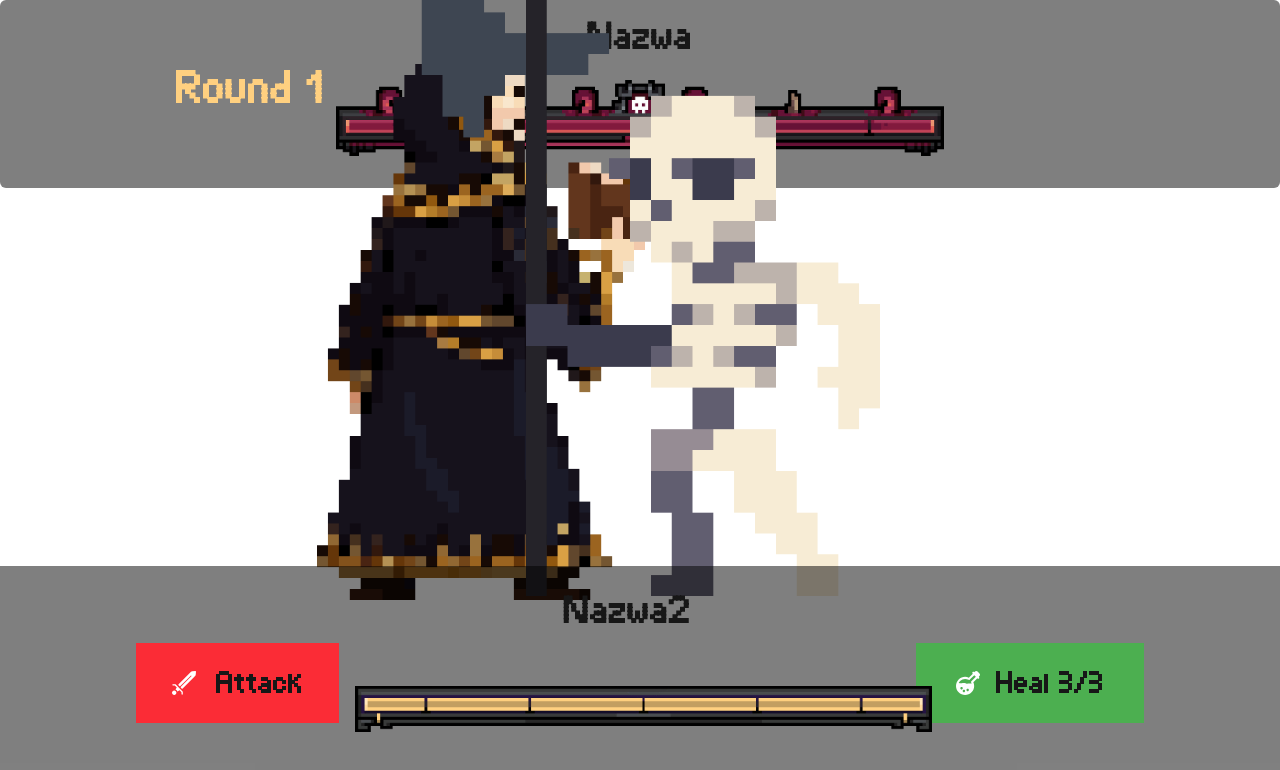
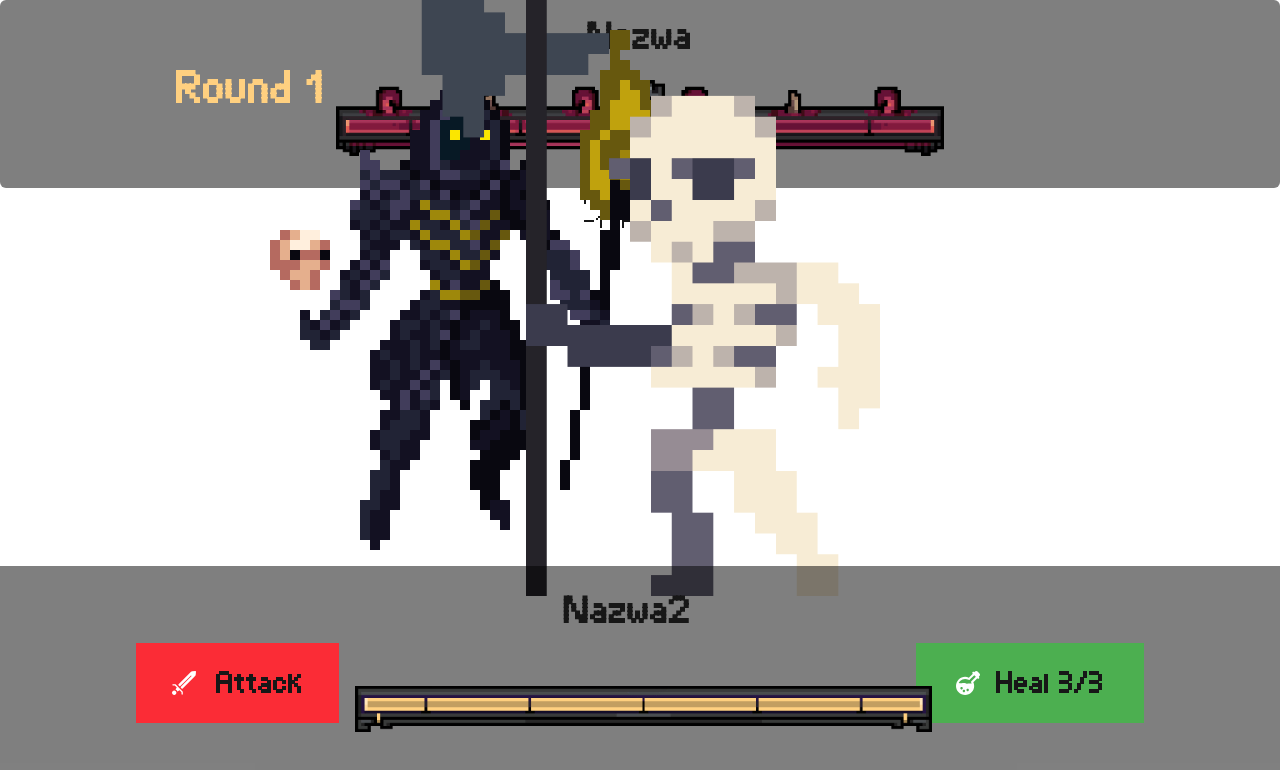
Before and after one commit to WarMagic-Entertainment/WarMagic, a Next.js app in the folder warmagic/: page /game in a window 1280 px wide. Shown: the top 770 px of the page. Built offline with nearby package versions, Linux system fonts and the light colour scheme.

Commit message:
Improved sprites

```diff
--- a/warmagic/src/app/game/page.tsx
+++ b/warmagic/src/app/game/page.tsx
@@ -19,9 +19,6 @@ export default function GamePage() {
   useEffect(() => {
   localStorage.setItem("potionCounter", potionCounter.toString());
 }, [potionCounter]);
-
-
-
 
 
 
@@ -122,7 +119,7 @@ export default function GamePage() {
   if (playerState === "alive") {
     return (
       <Image
-        src={`/assets/player/player1/player_ready.gif`}
+        src={`/assets/player/player2/player_idle.gif`}
         alt="player"
         width={700}
         height={700}
@@ -135,7 +132,7 @@ export default function GamePage() {
   if (playerState === "deadAnim") {
     return (
       <video
-        src="/assets/player/player1/gelorbi_dead.mp4"
+        src="/assets/player/player2/player_dead.mp4"
         autoPlay
         muted
         playsInline
@@ -149,7 +146,7 @@ export default function GamePage() {
   if (playerState === "dead") {
     return (
       <Image
-        src="/assets/player/player1/gelorbi_dead.png"
+        src="/assets/player/player2/player_dead.png"
         alt="player-dead"
         width={700}
         height={700}
@@ -175,7 +172,7 @@ export default function GamePage() {
 
 
 
-
+  // Losowe tło
 
 useEffect(() => {
     const backgrounds = [
@@ -245,7 +242,7 @@ useEffect(() => {
           </div>
         </div>
 
-  {/*--------- Do testowania layerów --------*/}
+  {/* --------- Do testowania layerów -------- */}
 
         <button
           onClick={() => {
@@ -266,7 +263,7 @@ useEffect(() => {
           -1 HP Player
         </button>
 
-  {/* --------------------------------------- */}
+  {/* ---------------------------------------- */}
 
         <div className="z-9">
           {renderPlayer()}
```
Also changed, not shown: 1 other file (tests, documents, lock files or other folders).
